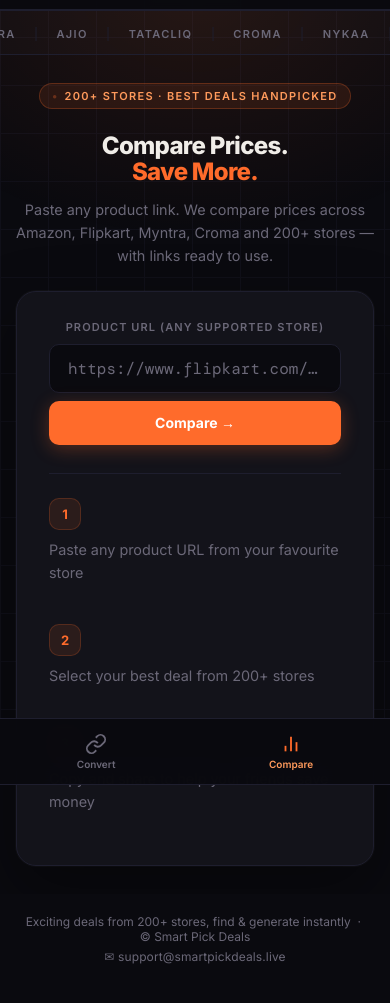
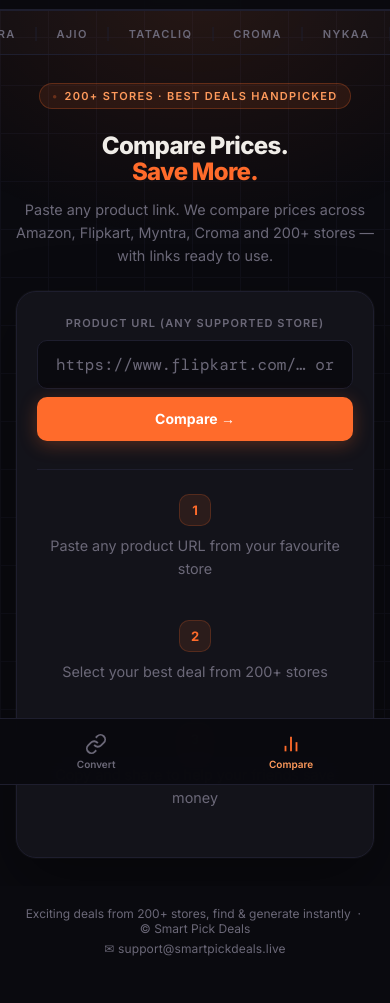
Before and after one commit to smartpicks0326-commits/extrape-affiliate, a website: page compare.html in a window 390 px wide. Shown: the part 59-1062 px from the top of the page. Drawn offline with nearby package versions, Linux system fonts and the light colour scheme; no server answers.

Commit message:
fix: Compare steps centered on mobile, card padding and font sizes match Convert page exactly

```diff
--- a/compare.html
+++ b/compare.html
@@ -37,7 +37,7 @@ section{position:relative;z-index:1;}
 #hero h1 em{font-style:normal;color:var(--accent);}
 #hero p{color:var(--muted);font-size:.9rem;max-width:420px;margin:0 auto 24px;line-height:1.6;}
 .input-label{font-size:11px;font-weight:600;letter-spacing:0.1em;text-transform:uppercase;color:var(--muted);margin-bottom:10px;display:block;}
-.input-wrap{width:100%;max-width:580px;box-sizing:border-box;background:var(--surface);border:1px solid var(--border);border-radius:20px;padding:28px 32px;box-shadow:0 24px 64px rgba(0,0,0,.4),0 0 0 1px rgba(255,255,255,.03);}
+.input-wrap{width:100%;max-width:580px;box-sizing:border-box;background:var(--surface);border:1px solid var(--border);border-radius:20px;padding:32px;box-shadow:0 24px 64px rgba(0,0,0,.4),0 0 0 1px rgba(255,255,255,.03);}
 .input-row{display:flex;gap:10px;width:100%;min-width:0;}
 #urlInput{flex:1;min-width:0;width:100%;max-width:100%;background:var(--bg);border:1.5px solid var(--border);color:var(--text);font-family:'DM Mono',monospace;font-size:16px;padding:13px 18px;border-radius:12px;outline:none;transition:border-color .2s;-webkit-appearance:none;box-sizing:border-box;}
 #urlInput:focus{border-color:var(--accent);box-shadow:0 0 0 3px rgba(255,107,43,.1);}
@@ -232,11 +232,11 @@ footer{position:relative;z-index:1;text-align:center;padding:20px;font-size:12px
 @keyframes ticker-scroll{0%{transform:translateX(0);}100%{transform:translateX(-50%);}}
 
 /* ── How it works steps (matches Convert page) ── */
-.how-it-works{margin-top:28px;padding-top:24px;border-top:1px solid var(--border);display:grid;grid-template-columns:repeat(3,1fr);gap:16px;}
-.how-it-works .step{text-align:center;padding:0;border-bottom:none;display:block;}
+.how-it-works{margin-top:28px;padding-top:24px;border-top:1px solid var(--border);display:grid;grid-template-columns:repeat(3,1fr);gap:16px;width:100%;}
+.how-it-works .step{text-align:center !important;padding:0;border-bottom:none;display:block;}
 .step-num{display:inline-flex;align-items:center;justify-content:center;width:32px;height:32px;border-radius:10px;background:rgba(255,107,43,0.1);border:1px solid rgba(255,107,43,0.2);color:var(--accent);font-size:13px;font-weight:700;margin-bottom:8px;}
 .how-it-works .step p{font-size:12px;color:var(--muted);line-height:1.5;}
-@media(max-width:480px){.how-it-works{grid-template-columns:1fr;}.how-it-works .step{text-align:left;}}
+@media(max-width:480px){.how-it-works{grid-template-columns:1fr;}.input-wrap{padding:24px 20px;}}
 
 /* ── Prevent horizontal overflow — safe globally ── */
 html, body { max-width: 100vw; overflow-x: hidden; }
```
